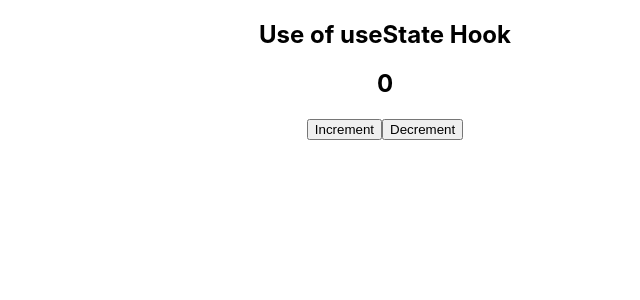
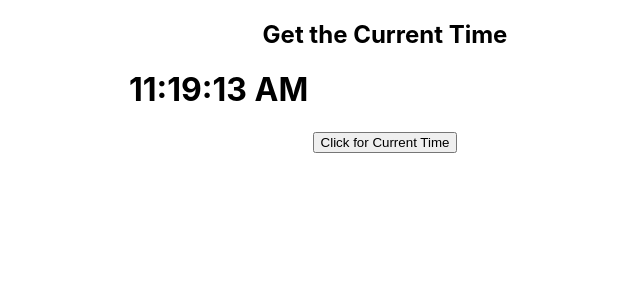
Before and after one commit to Nandaniyadav/Learn-React, a React (Create React App) app: page / in a window 1280 px wide. Shown: the top 300 px of the page, without its empty margins (255-895 px from the left). Built offline with nearby package versions, Linux system fonts and the light colour scheme.

Commit message:
Get Time on Refreshing and Clicking Button using useState Hook

```diff
--- a/src/App.js
+++ b/src/App.js
@@ -296,13 +296,27 @@
 ///////////////////////////////////////////////////////
 // For Usestate
 
+// import React from "react";
+// import './App.css'
+// import UseState from "./By Thapa/UseState";
+// const App =()=>{
+//     return(
+//         <div className="App">
+//         <UseState/>
+//         </div>
+//     )
+// }
+// export default App;
+
+///////////////////////////////////////////
+//For Challange4
 import React from "react";
 import './App.css'
-import UseState from "./By Thapa/UseState";
+import Challange4 from "./By Thapa/Challange4";
 const App =()=>{
     return(
         <div className="App">
-        <UseState/>
+        <Challange4/>
         </div>
     )
 }
--- /dev/null
+++ b/src/By Thapa/Challange4.js
@@ -0,0 +1,27 @@
+import React, { useState } from "react";
+const Challange4 = () => {
+  let Time = new Date().toLocaleTimeString();
+
+  const [curTime, setcurTime] = useState(Time);
+
+  const getTime = () => {
+    Time = new Date().toLocaleTimeString();
+    setcurTime(Time)
+  };
+
+  let btnStyle = {
+    color: "red",
+    fontSize: "20px",
+    borderRadius: "10px",
+  };
+  return (
+    <>
+      <h2>Get the Current Time</h2>
+      <h1>{curTime}</h1>
+      <button style={{ btnStyle }} onClick={getTime}>
+        Click for Current Time
+      </button>
+    </>
+  );
+};
+export default Challange4;
```
